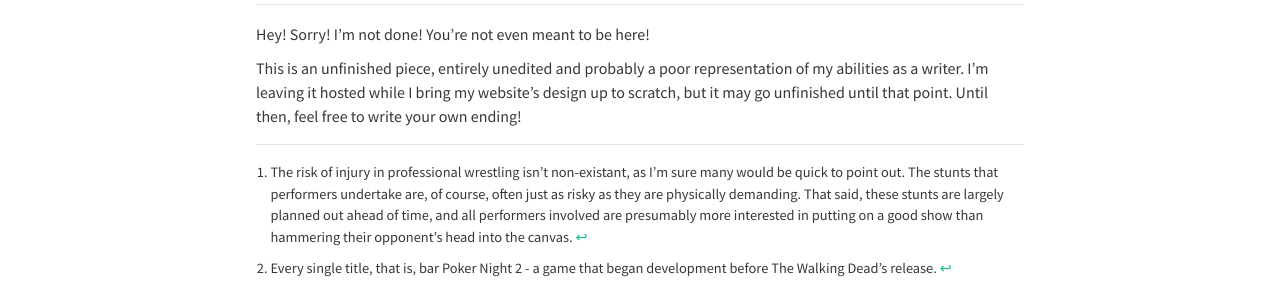
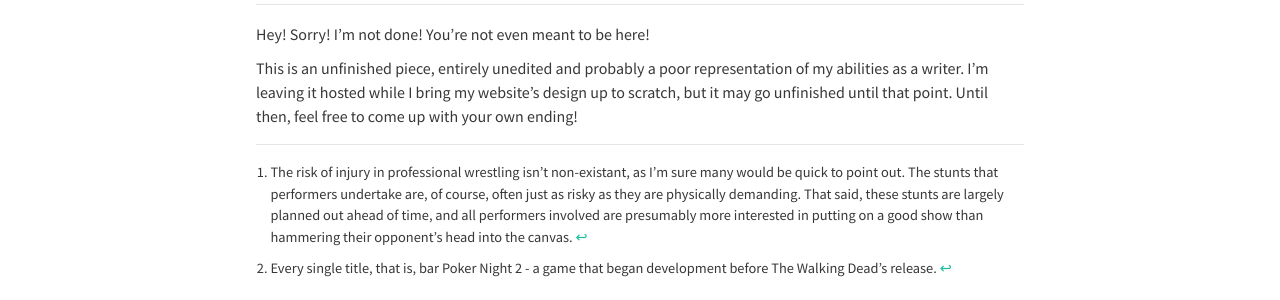
Before and after one commit to elliotherriman/website, a Jekyll site: the page built from _posts/2018-04-11-meaningful-choices-adjacent.markdown, in a window 1280 px wide and 900 px high, scrolled down 1574 px. Shown: the part 545-845 px from the top of the window. Built offline with Jekyll 4.4.1, drawn with Linux system fonts in a browser that asks for light colours; nearby versions of some CDN libraries.

Commit message:
Update 2018-04-11-meaningful-choices-adjacent.markdown

```diff
--- a/_posts/2018-04-11-meaningful-choices-adjacent.markdown
+++ b/_posts/2018-04-11-meaningful-choices-adjacent.markdown
@@ -46,7 +46,7 @@ No, despite my occasionally sour mouth, I want to offer a defense of Telltale Ga
 
 Hey! Sorry! I'm not done! You're not even meant to be here!
 
-This is an unfinished piece, entirely unedited and probably a poor representation of my abilities as a writer. I'm leaving it hosted while I bring my website's design up to scratch, but it may go unfinished until that point. Until then, feel free to write your own ending!
+This is an unfinished piece, entirely unedited and probably a poor representation of my abilities as a writer. I'm leaving it hosted while I bring my website's design up to scratch, but it may go unfinished until that point. Until then, feel free to come up with your own ending!
 
 ---
 
```
